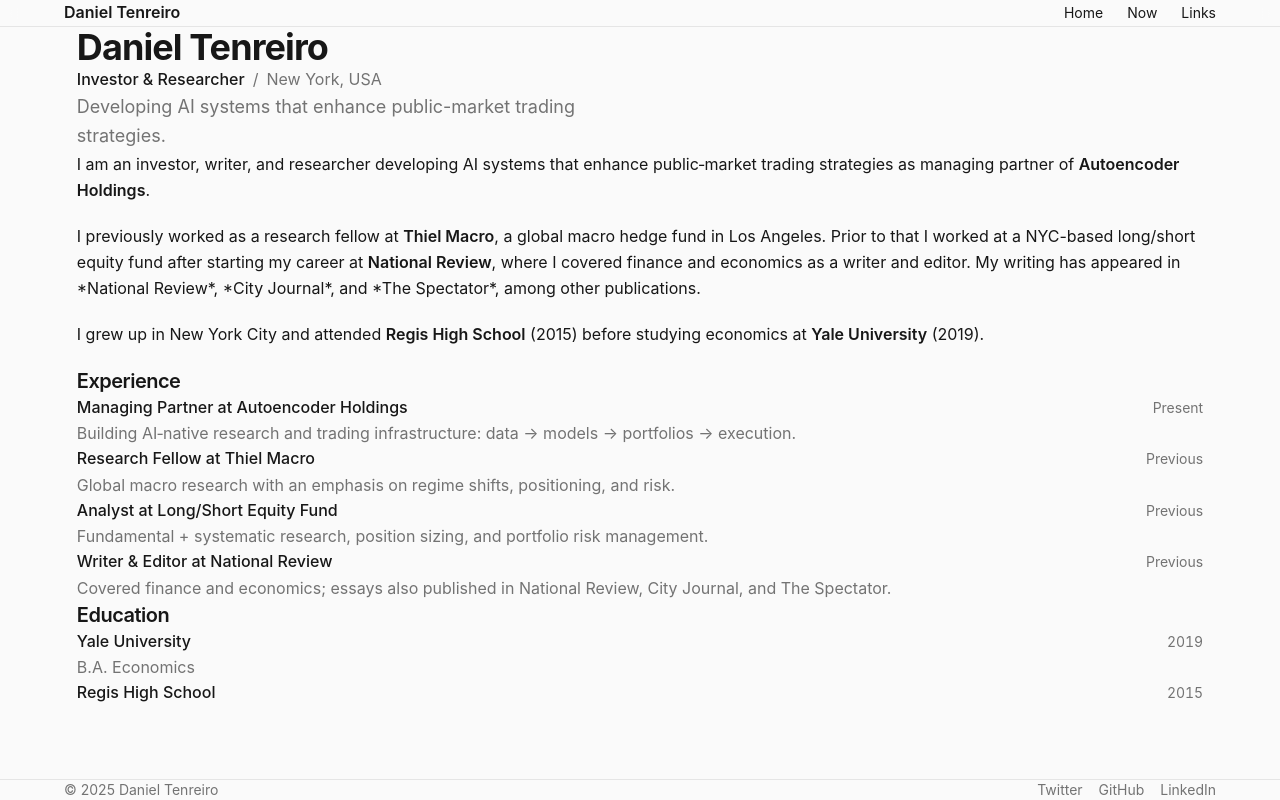
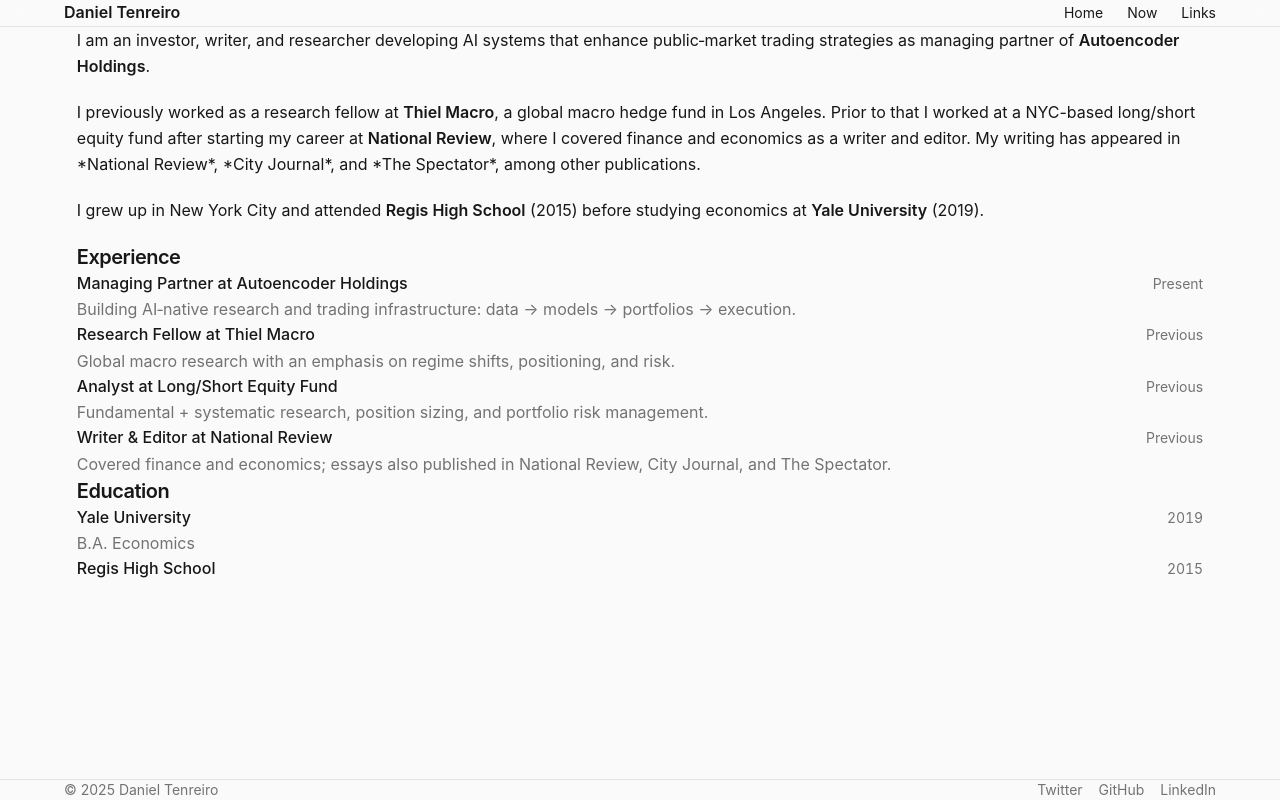
Before and after one commit to dtenreiro/claude-web, a Next.js app: page / in a window 1280 px wide. Built offline with nearby package versions, Linux system fonts and the light colour scheme.

Commit message:
Remove intro header text and add vertical padding to main page sections.

```diff
--- a/src/app/page.tsx
+++ b/src/app/page.tsx
@@ -4,22 +4,22 @@
   return (
     <article className="space-y-24">
       {/* Intro */}
-      <header className="space-y-6">
+      <header className="space-y-6 py-8">
         <div className="space-y-2">
-          <h1 className="text-3xl font-bold tracking-tight md:text-4xl">{siteConfig.name}</h1>
-          <div className="flex flex-wrap items-center gap-x-2 text-muted-foreground">
+          {/* <h1 className="text-3xl font-bold tracking-tight md:text-4xl">{siteConfig.name}</h1> */}
+          {/* <div className="flex flex-wrap items-center gap-x-2 text-muted-foreground">
             <span className="text-foreground font-medium">{siteConfig.title}</span>
             <span aria-hidden="true">/</span>
             <span>{siteConfig.location}</span>
-          </div>
+          </div> */}
         </div>
-        <p className="max-w-xl text-lg leading-relaxed text-muted-foreground">
+        {/* <p className="max-w-xl text-lg leading-relaxed text-muted-foreground">
           {siteConfig.tagline}
-        </p>
+        </p> */}
       </header>
 
       {/* Bio */}
-      <section className="prose prose-neutral dark:prose-invert max-w-none">
+      <section className="prose prose-neutral dark:prose-invert max-w-none py-8">
         {siteConfig.fullBio.split('\n\n').map((paragraph, index) => {
           // Simple bold replacement for the bio
           const parts = paragraph.split(/(\*\*.*?\*\*)/g);
@@ -37,7 +37,7 @@
       </section>
 
       {/* Experience */}
-      <section className="space-y-6">
+      <section className="space-y-6 py-8">
         <h2 className="text-xl font-semibold tracking-tight">Experience</h2>
         <div className="space-y-8">
           {siteConfig.experience.map((job, index) => (
@@ -67,7 +67,7 @@
       </section>
 
       {/* Education */}
-      <section className="space-y-6">
+      <section className="space-y-6 py-8">
         <h2 className="text-xl font-semibold tracking-tight">Education</h2>
         <div className="space-y-8">
           <div className="space-y-1">
```
